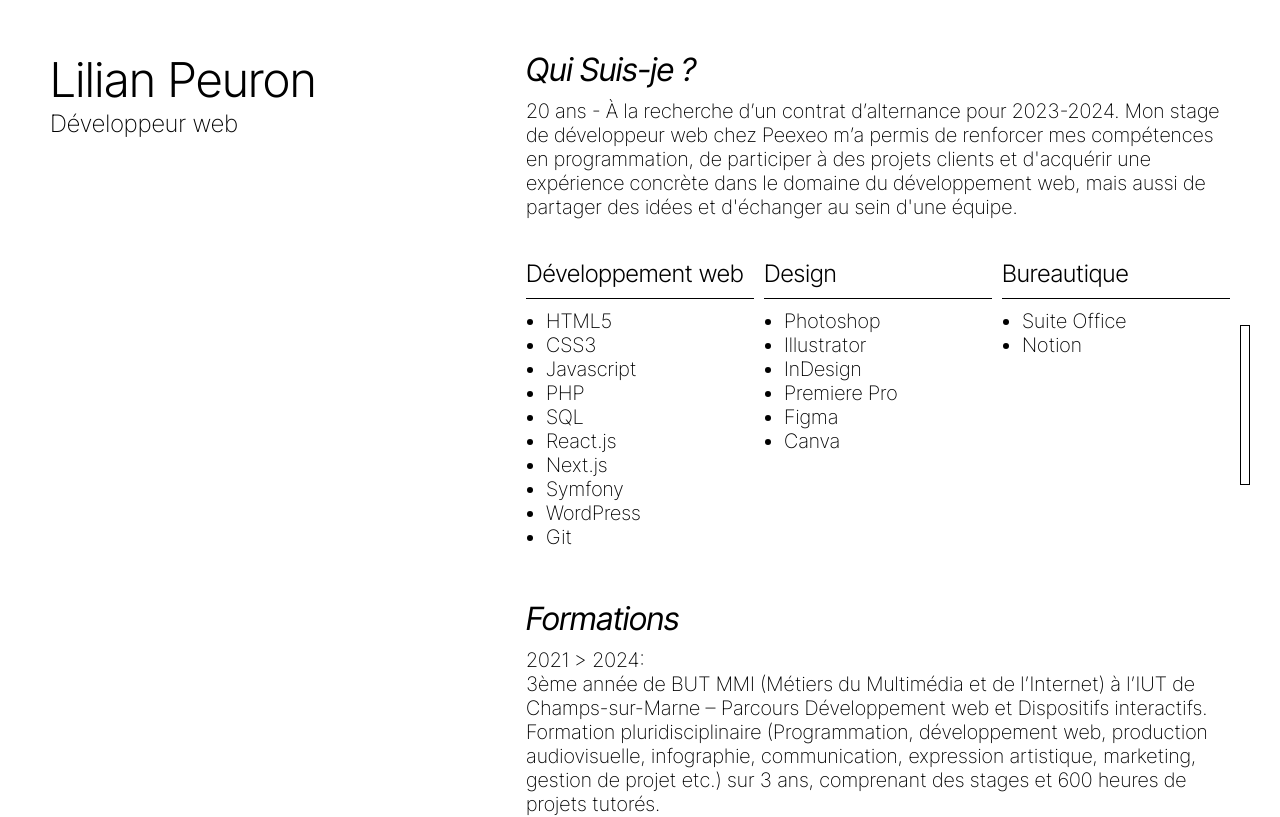
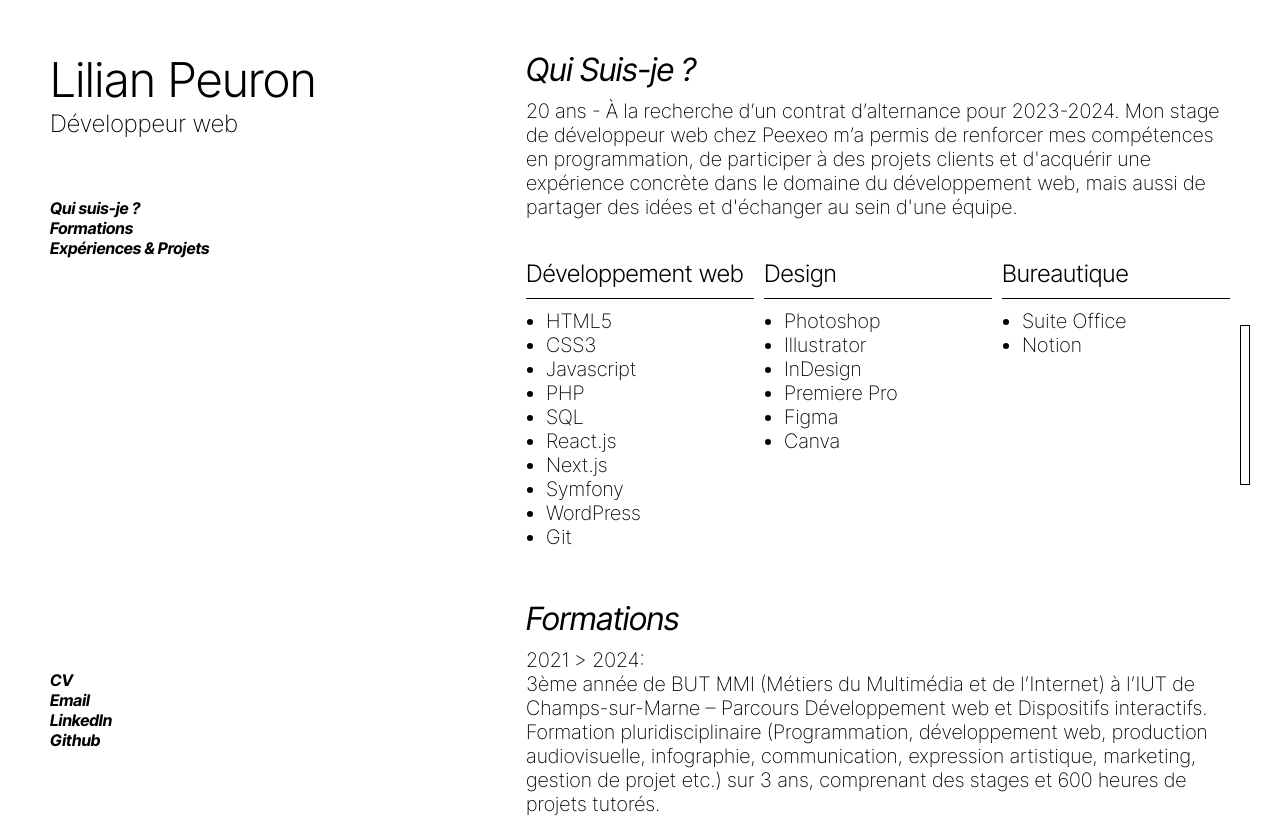
Before and after one commit to LilianFanilo/Portfolio-Nextjs, a Next.js app: page / in a window 1280 px wide. Shown: the top 817 px of the page. Built offline with nearby package versions, Linux system fonts and the light colour scheme.

Commit message:
Add NavLinks in Navbar

```diff
--- a/components/Navbar.jsx
+++ b/components/Navbar.jsx
@@ -5,10 +5,21 @@ export const Nav = styled.nav`
   grid-column: 1/7;
 
   @media (min-width: 1024px) {
+    display: flex;
+    flex-direction: column;
+    justify-content: space-between;
     position: sticky;
-    top: 0;
+    top: 50px;
     grid-column: 1/5;
+    width: 100%;
+    height: calc(100vh - 100px);
   }
+`;
+
+export const TitleContainer = styled.div`
+  display: flex;
+  flex-direction: column;
+  row-gap: 60px;
 `;
 
 export const H1 = styled.h1`
@@ -25,15 +36,62 @@ export const H1_Subtitle = styled.span`
   }
 `;
 
+export const NavLink = styled.li`
+  position: relative;
+  list-style: none;
+  font-size: 16px;
+  font-weight: bold;
+  font-style: italic;
+  transition: all ease 0.3s;
+  cursor: pointer;
+
+  &::after {
+    content: "";
+    display: block;
+    position: absolute;
+    top: 50%;
+    transform: translateY(-50%);
+    left: -10px;
+    height: 0;
+    width: 1px;
+    background-color: green;
+    transition: all ease 0.3s;
+  }
+
+  &:hover {
+    color: green;
+    transform: translateX(10px);
+
+    &::after {
+      height: 100%;
+      width: 1px;
+    }
+  }
+`;
+
 export const Navbar = () => {
   return (
     <>
       <Nav>
-        <H1>
-          Lilian Peuron
-          <H1_Subtitle>Développeur web</H1_Subtitle>
-        </H1>
-        <img src="" alt="" />
+        <TitleContainer>
+          <H1>
+            Lilian Peuron
+            <H1_Subtitle>Développeur web</H1_Subtitle>
+          </H1>
+          <ul>
+            <NavLink>Qui suis-je ?</NavLink>
+            <NavLink>Formations</NavLink>
+            <NavLink>Expériences & Projets</NavLink>
+          </ul>
+        </TitleContainer>
+        <div>
+          <ul>
+            <NavLink>CV</NavLink>
+            <NavLink>Email</NavLink>
+            <NavLink>LinkedIn</NavLink>
+            <NavLink>Github</NavLink>
+          </ul>
+        </div>
       </Nav>
     </>
   );
```
